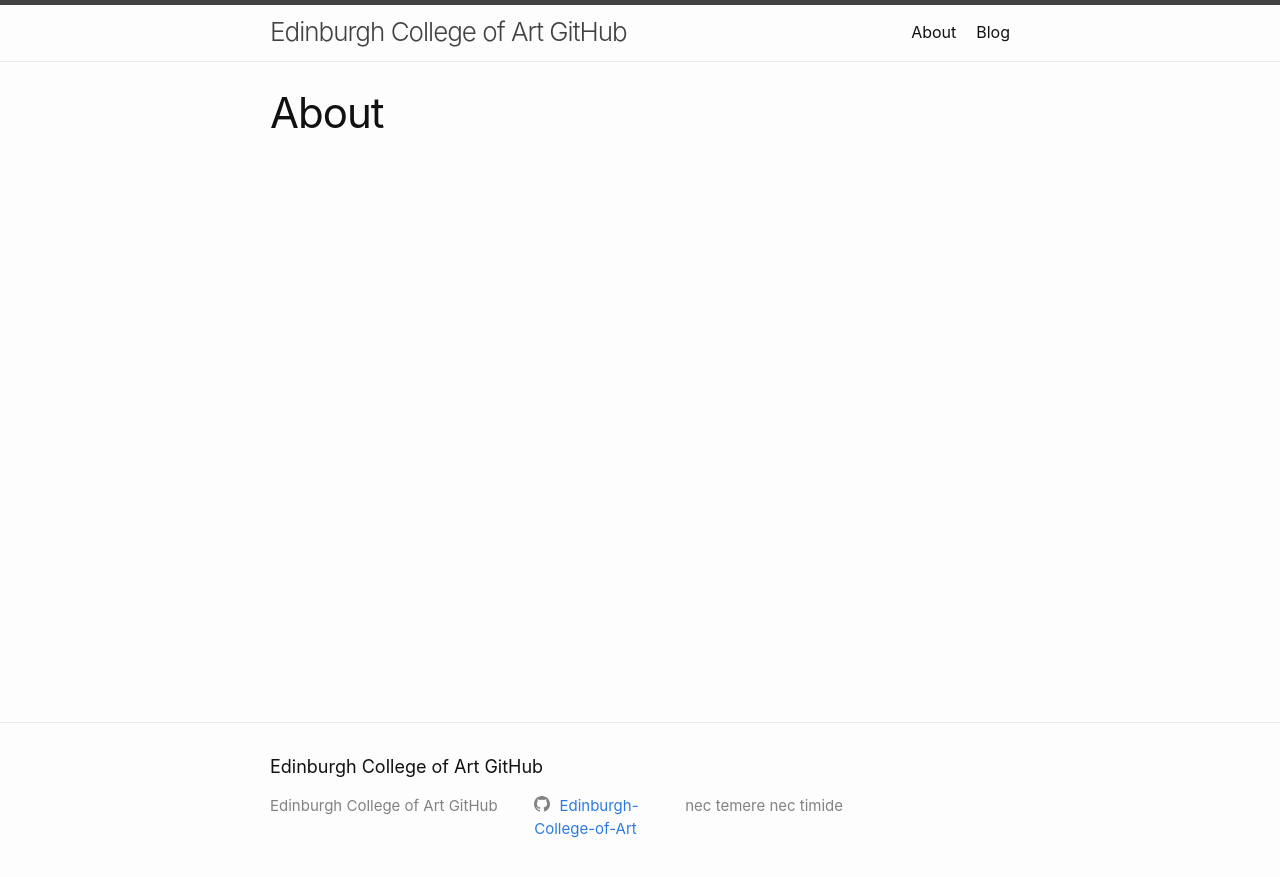
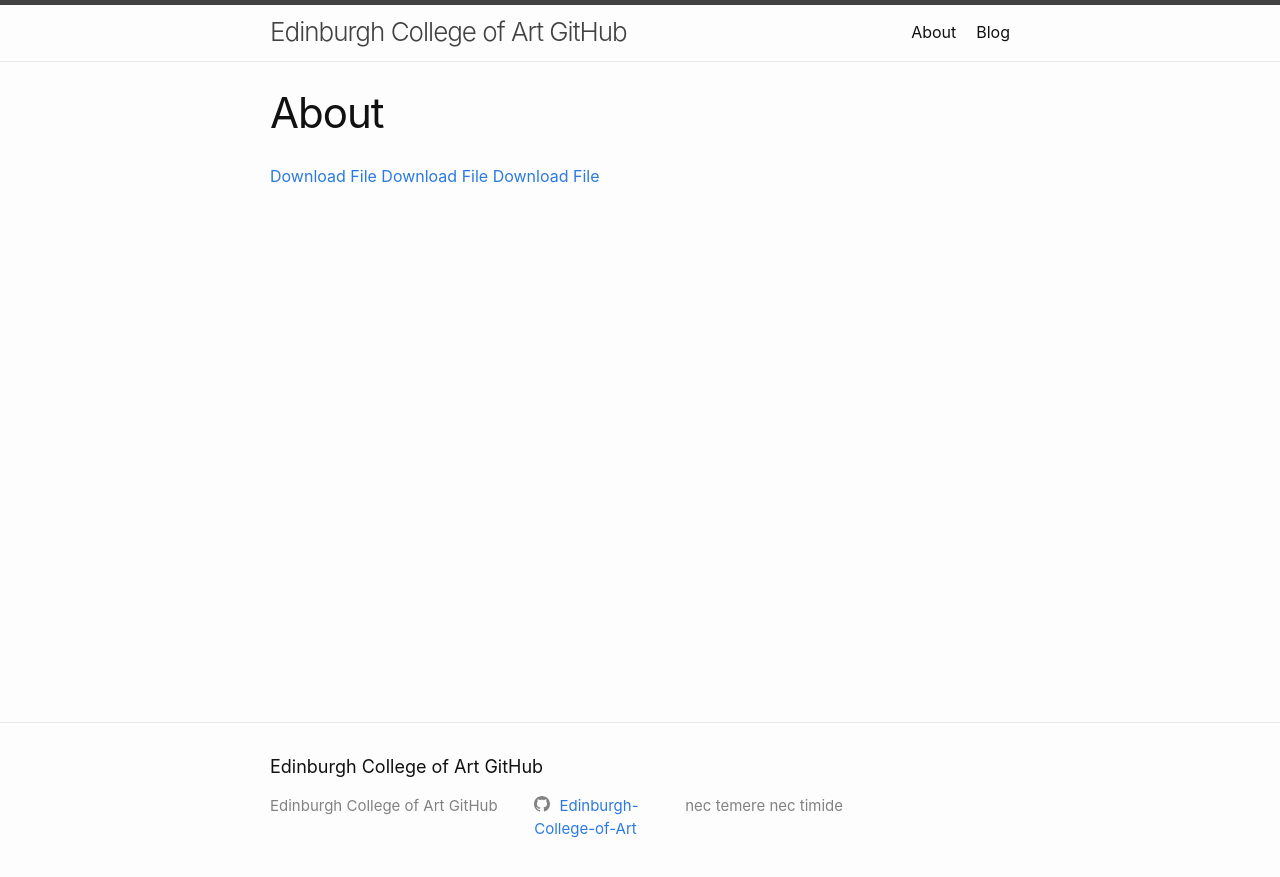
Before and after one commit to Edinburgh-College-of-Art/Ediburgh-College-of-Art.github.io, a Jekyll site: the page built from about.md, in a window 1280 px wide. Shown: the top 877 px of the page. Built offline with Jekyll 4.4.1, drawn with Linux system fonts in a browser that asks for light colours; nearby versions of some CDN libraries.

Commit message:
add: test links

```diff
--- a/about.md
+++ b/about.md
@@ -3,3 +3,7 @@
 title: About
 permalink: /about/
 ---
+
+<a href="README.md" download>Download File</a>
+<a href="Connected-Things/README.md" download>Download File</a>
+<a href="architectural-design-unit-3/docs/AD3-Arduino-Session-1-Handout.pdf" download>Download File</a>
```
